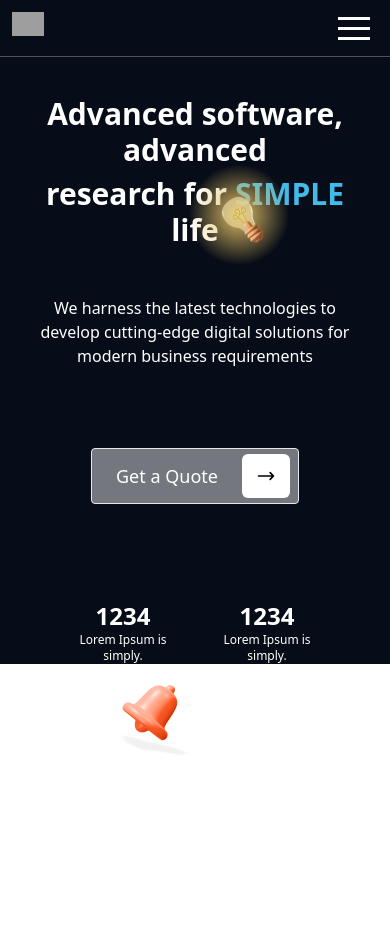
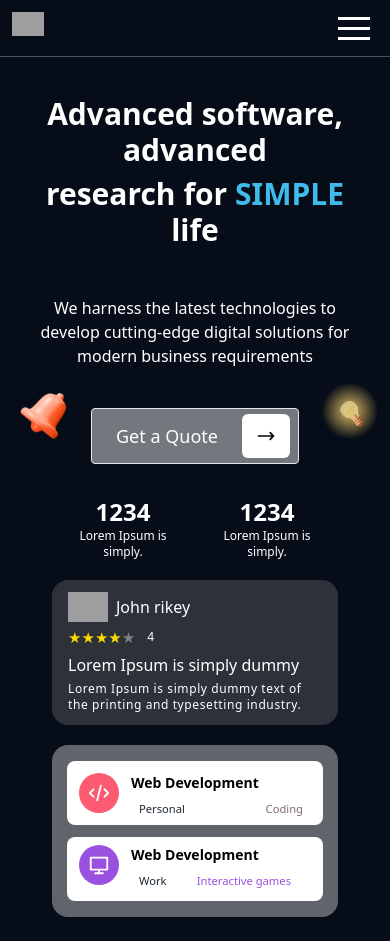
Before and after one commit to AliBoka/my-multipage, a React (Create React App) app: page / in a window 390 px wide. Before the commit the page ends 844 px from the top, so only its background shows below. Built offline with nearby package versions, Linux system fonts and the light colour scheme; grey boxes are pictures that could not be loaded.

Commit message:
feat : make somethings responsive

```diff
--- a/src/components/Home.jsx
+++ b/src/components/Home.jsx
@@ -1,19 +1,19 @@
 import React, { useState } from "react";
-import { HiOutlineArrowNarrowRight ,HiOutlineCode} from "react-icons/hi";
-import userIcon from '../assets/user-icon.png'
-import bell from '../assets/bell.png';
-import Bulb from '../assets/Bulb.png';
+import { HiOutlineArrowNarrowRight, HiOutlineCode } from "react-icons/hi";
+import userIcon from "../assets/user-icon.png";
+import bell from "../assets/bell.png";
+import Bulb from "../assets/Bulb.png";
 import ReactStars from "react-rating-stars-component";
-import {RiComputerLine} from 'react-icons/ri'
+import { RiComputerLine } from "react-icons/ri";
 const Home = () => {
-  const [starValue, setStarValue] = useState(4)
+  const [starValue, setStarValue] = useState(4);
   const handleRating = (rate) => {
-    setStarValue(rate)
-  }
+    setStarValue(rate);
+  };
   return (
     <div className=" w-full">
       {/* ------------ first Section ------------ */}
-      <div className="flex justify-center pt-24 sm:pt-40 lg:pt-32 px-8 bg-primary  sm:h-screen text-white">
+      <div className="flex flex-col justify-center pt-24 sm:pt-40 lg:pt-32 px-8 bg-primary  sm:h-screen  text-white -z-50">
         <div className="flex flex-col">
           <div className="flex flex-col items-center text-center  text-3xl lg:text-4xl xl:text-5xl font-bold">
             <h1 className="">Advanced software, advanced</h1>
@@ -28,14 +28,14 @@ const Home = () => {
             </p>
           </div>
           <div className="flex items-center justify-center">
-            <div className="flex items-center text-lg justify-between border bg-rgba-white2 w-52 h-14 rounded mt-20 pl-3 pr-2">
+            <div className="flex items-center text-lg justify-between border bg-rgba-white2 w-52 h-14 rounded sm:mt-20 mt-10 pl-3 pr-2">
               <p className="mx-3">Get a Quote</p>
               <div className="flex group hover:bg-secondary rounded-md justify-center items-center bg-white w-12 h-11 hover:cursor-pointer">
                 <HiOutlineArrowNarrowRight className="text-black text-xl group-hover:rotate-360 transition-all duration-500" />
               </div>
             </div>
           </div>
-          <div className="flex items-center justify-center mt-24">
+          <div className="flex items-center justify-center mt-8 sm:mt-24">
             <div className="flex justify-between w-60">
               <div className="flex flex-col items-center justify-center text-center">
                 <h2 className="text-2xl lg:text-3xl xl:text-4xl font-bold">
@@ -56,64 +56,79 @@ const Home = () => {
             </div>
           </div>
         </div>
-        <div className="absolute top-52 left-4 xl:left-20 2xl:left-40 w-52  h-52 bg-rgba-white3 hidden lg:flex flex-col px-4 py-3 rounded-2xl  ">
+        <div className="lg:absolute bottom-10  sm:top-52 sm:left-4 xl:left-20 2xl:left-32 lg:w-52 lg:h-52 lg:mx-2 mx-5 lg:my-0 my-5 bg-rgba-white3   flex lg:flex sm:hidden flex-col px-4 py-3 rounded-2xl  ">
           <div className="flex items-center">
-            <img src={userIcon} alt="user-pic"
-            className="w-10" />
-            <p className="ml-2">
-            John rikey
-            </p>
+            <img src={userIcon} alt="user-pic" className="w-10" />
+            <p className="ml-2">John rikey</p>
           </div>
           <div className="mt-1 flex items-center fleco">
-
-            <ReactStars
-            count={5}
-            value={starValue}
-            onChange={handleRating}
-            />
+            <ReactStars count={5} value={starValue} onChange={handleRating} />
             <p className="text-xs ml-3">{`${starValue}`}</p>
           </div>
           <h2 className="font-medium my-1">Lorem Ipsum is simply dummy</h2>
-            <p className="text-xs font-thin tracking-wider">Lorem Ipsum is simply dummy text of the printing and typesetting industry.</p>
+          <p className="text-xs font-thin tracking-wider">
+            Lorem Ipsum is simply dummy text of the printing and typesetting
+            industry.
+          </p>
         </div>
-        <div className="absolute bottom-40 right-16 xl:right-20 2xl:right-40 w-52 h-52 bg-rgba-white4 hidden lg:flex flex-col px-4 py-4 rounded-2xl  ">
-          <div className="relative">
-            <div className="absolute top-3 right-10 w-52 bg-white  h-16  rounded-lg p-3">
+        <div className="lg:absolute  bottom-40 right-16 xl:right-20 2xl:right-40 lg:w-52 lg:h-52 lg:mx-0 mx-5 bg-rgba-white4  sm:hidden flex lg:flex  px-4 py-4 rounded-2xl justify-center lg:justify-start lg:mb-0 mb-6 ">
+          <div className="lg:relative flex flex-col  justify-center">
+            <div className="lg:absolute top-3 -left-20 w-full lg:w-52 bg-white  h-16  rounded-lg p-3 mb-3 lg:mb-0">
               <div className="flex">
                 <div>
                   <div className="rounded-full flex justify-center items-center bg-[#FD5B71] w-10 h-10">
-                   <HiOutlineCode size={22}/>
+                    <HiOutlineCode size={22} />
                   </div>
                 </div>
                 <div className="flex flex-col justify-between ml-3 w-full">
-                  <h1 className="text-black text-sm font-bold">Web Development</h1>
+                  <h1 className="text-black text-sm font-bold">
+                    Web Development
+                  </h1>
                   <div className="flex justify-between w-full my-2 px-2">
-                    <p className="text-gray-800 text-[0.70rem] cursor-pointer ">Personal</p>
-                    <p className="text-[#FD5B71] text-[0.70rem] cursor-pointer ">Coding</p>
+                    <p className="text-gray-800 text-[0.70rem] cursor-pointer ">
+                      Personal
+                    </p>
+                    <p className="text-[#866b6f] text-[0.70rem] cursor-pointer ">
+                      Coding
+                    </p>
                   </div>
                 </div>
               </div>
             </div>
-            <div className="absolute top-24 -left-9 w-64 bg-white  h-16  rounded-lg pb-3 pt-2 px-3">
+            <div className="lg:absolute top-24 -left-9 w-64 bg-white  h-16  rounded-lg pb-3 pt-2 px-3">
               <div className="flex">
                 <div>
                   <div className="rounded-full flex justify-center items-center bg-[#9B51E0] w-10 h-10">
-                   <RiComputerLine size={22}/>
+                    <RiComputerLine size={22} />
                   </div>
                 </div>
                 <div className="flex flex-col justify-between ml-3 w-full">
-                  <h1 className="text-black text-sm font-bold">Web Development</h1>
+                  <h1 className="text-black text-sm font-bold">
+                    Web Development
+                  </h1>
                   <div className="flex justify-between w-full my-2 pl-2 pr-5">
-                    <p className="text-gray-800 text-[0.70rem] cursor-pointer ">Work</p>
-                    <p className="text-[#9B51E0] text-[0.70rem] cursor-pointer ">Interactive games</p>
+                    <p className="text-gray-800 text-[0.70rem] cursor-pointer ">
+                      Work
+                    </p>
+                    <p className="text-[#9B51E0] text-[0.70rem] cursor-pointer ">
+                      Interactive games
+                    </p>
                   </div>
                 </div>
               </div>
             </div>
           </div>
         </div>
-        <img src={Bulb} className='absolute right-20 top-36 xl:right-48' alt='bulb' />
-        <img src={bell} className='absolute left-28 bottom-20 xl:left-48' alt='bulb' />
+        <img
+          src={Bulb}
+          className="absolute right-0 sm:right-16 top-[23.2rem] sm:top-36 xl:right-48 sm:w-auto sm:h-auto w-20 "
+          alt="bulb"
+        />
+        <img
+          src={bell}
+          className="absolute top-96 sm:top-auto left-3 sm:left-28 sm:bottom-20 xl:left-48 sm:w-auto sm:h-auto w-20"
+          alt="bulb"
+        />
       </div>
     </div>
   );
--- a/src/components/Navbar.jsx
+++ b/src/components/Navbar.jsx
@@ -8,7 +8,7 @@ const Navbar = () => {
   const [mobile, setMobile] = useState(false);
   return (
 
-    <div className="w-full bg-primary px-3 text-white text-sm border-b border-b-rgba-white fixed">
+    <div className="w-full bg-primary px-3 text-white z-50 text-sm border-b border-b-rgba-white fixed">
 
      {
             (window.onresize = () => {
@@ -65,7 +65,7 @@ const Navbar = () => {
         </div>
           </div>
 
-        <div className={mobile ? "flex flex-col mt-4" : " hidden"}>
+        <div className={mobile ? "flex flex-col mt-4 " : " hidden"}>
           <NavLink
             to="/"
             className="px-1 py-4 text-xl hover:cursor-pointer active:bg-gray-700 hover:bg-gray-700 "
```
Lines whose indentation alone changed are shown as unchanged.
